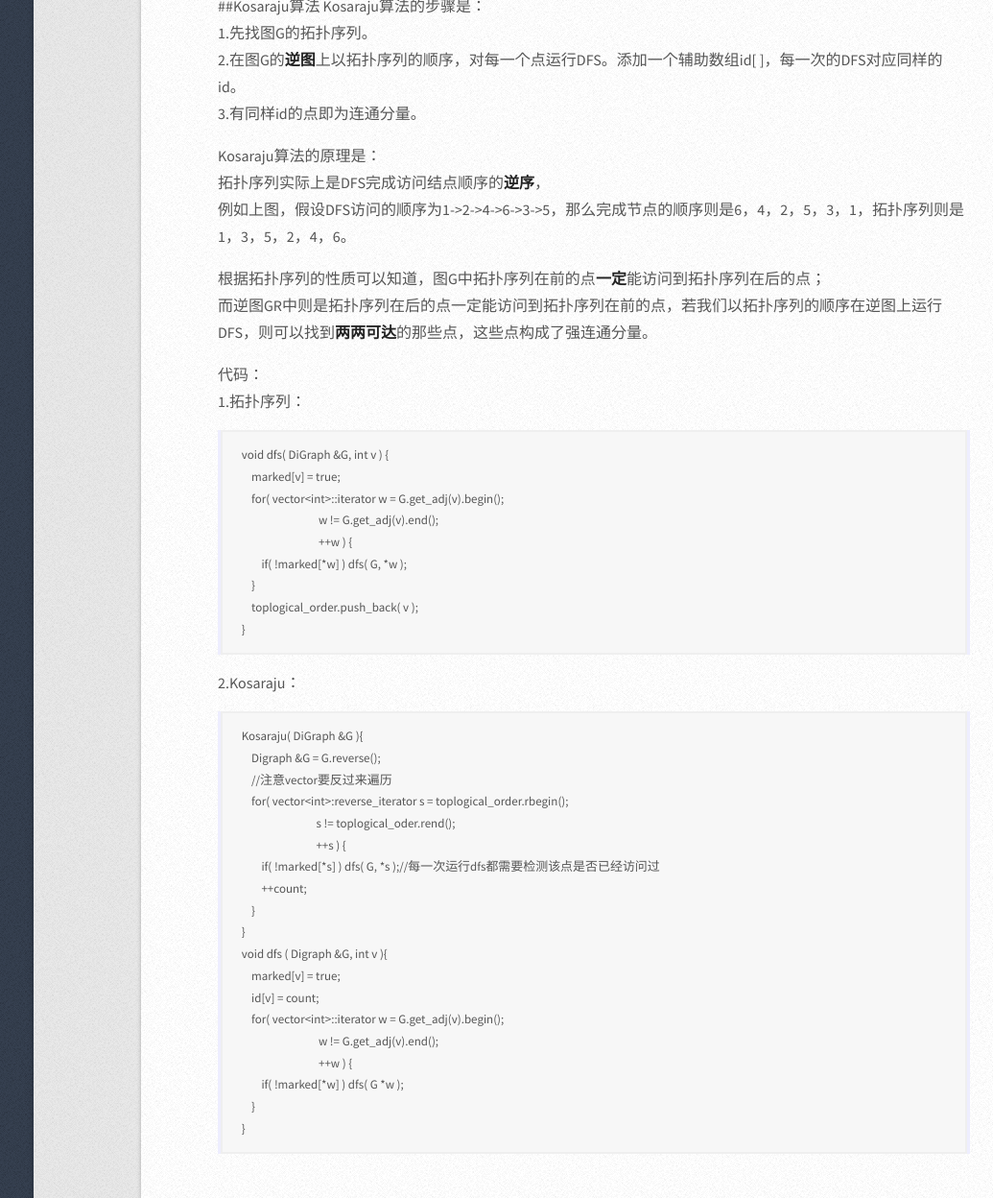
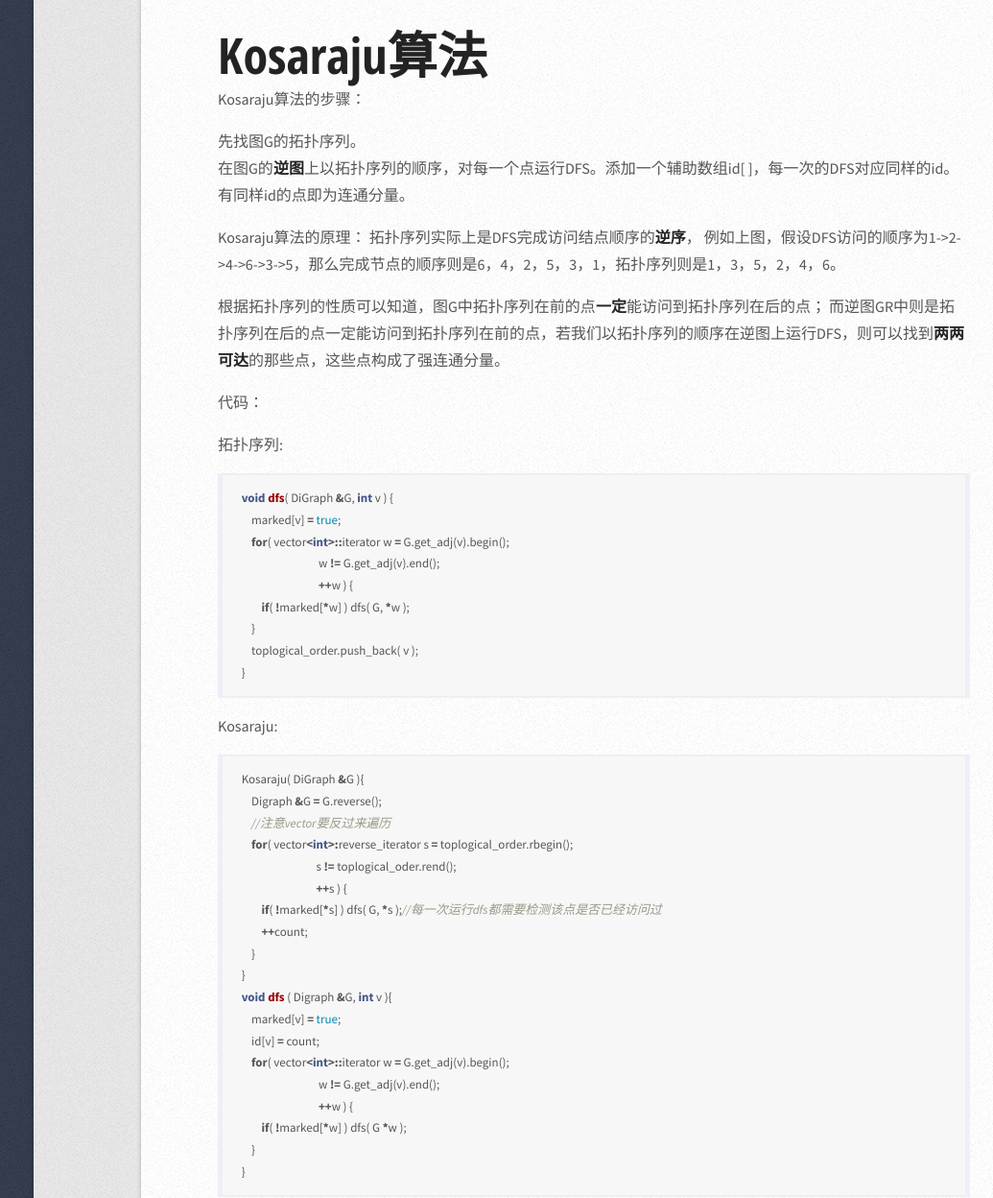
Before and after one commit to kigawas/kigawas.github.io, a Jekyll site: the page built from _posts/2014-04-27-scc-algorithm.md, in a window 1280 px wide and 1400 px high, scrolled down 644 px. Shown: the part 152-1400 px from the top of the window at 96% size, without its empty margins (189-1224 px from the left). Built offline with Jekyll 4.4.1, drawn with Linux system fonts in a browser that asks for light colours; comment, search, counter and statistics services are not loaded; some of the changed text lies outside the part shown; grey boxes are pictures that could not be loaded.

Commit message:
Change format

````diff
--- a/_posts/2014-04-27-scc-algorithm.md
+++ b/_posts/2014-04-27-scc-algorithm.md
@@ -2,58 +2,65 @@
 title:      有向图强连通分量的算法
 ---
 
-##强连通分量的概念
+
+## 强连通分量的概念
+
 
 在有向图G中，如果两个顶点间至少存在一条路径，称两个顶点**强连通(strongly connected)**。如果有向图G的每两个顶点都强连通，称G是一个**强连通图**。非强连通图有向图的极大强连通子图，称为**强连通分量(strongly connected components)**。
 
-例如，下图中，子图{1, 2, 3, 4}为一个强连通分量，因为顶点1,2,3,4两两可达。{5},{6}也分别是两个强连通分量，因为一个顶点到自身必然可达。
+例如，下图中，子图{1, 2, 3, 4}为一个强连通分量，因为顶点1, 2, 3, 4两两可达。{5}, {6}也分别是两个强连通分量，因为一个顶点到自身必然可达。
 
 ![strong connected](https://www.byvoid.com/upload/wp/2009/04/image1.png)
 
-##Kosaraju算法
-Kosaraju算法的步骤是：<br>
-1.先找图G的拓扑序列。<br>
-2.在图G的**逆图**上以拓扑序列的顺序，对每一个点运行DFS。添加一个辅助数组id[ ]，每一次的DFS对应同样的id。<br>
-3.有同样id的点即为连通分量。<br>
+## Kosaraju算法
+Kosaraju算法的步骤：
+1. 先找图G的拓扑序列。
+2. 在图G的**逆图**上以拓扑序列的顺序，对每一个点运行DFS。添加一个辅助数组id[ ]，每一次的DFS对应同样的id。
+3. 有同样id的点即为连通分量。
 
-Kosaraju算法的原理是：<br>
-拓扑序列实际上是DFS完成访问结点顺序的**逆序**，<br>
+Kosaraju算法的原理：
+拓扑序列实际上是DFS完成访问结点顺序的**逆序**，
 例如上图，假设DFS访问的顺序为1->2->4->6->3->5，那么完成节点的顺序则是6，4，2，5，3，1，拓扑序列则是1，3，5，2，4，6。
 
-根据拓扑序列的性质可以知道，图G中拓扑序列在前的点**一定**能访问到拓扑序列在后的点；<br>
+根据拓扑序列的性质可以知道，图G中拓扑序列在前的点**一定**能访问到拓扑序列在后的点；
 而逆图GR中则是拓扑序列在后的点一定能访问到拓扑序列在前的点，若我们以拓扑序列的顺序在逆图上运行DFS，则可以找到**两两可达**的那些点，这些点构成了强连通分量。
 
-代码：<br>
-1.拓扑序列：
+代码：
 
-    void dfs( DiGraph &G, int v ) {
-        marked[v] = true;
-        for( vector<int>::iterator w = G.get_adj(v).begin();
-                                   w != G.get_adj(v).end();
-                                   ++w ) {
-            if( !marked[*w] ) dfs( G, *w );
-        }
-        toplogical_order.push_back( v );
+- 拓扑序列:
+
+```cpp
+void dfs( DiGraph &G, int v ) {
+    marked[v] = true;
+    for( vector<int>::iterator w = G.get_adj(v).begin();
+                               w != G.get_adj(v).end();
+                               ++w ) {
+        if( !marked[*w] ) dfs( G, *w );
     }
+    toplogical_order.push_back( v );
+}
+```
 
-2.Kosaraju：
+- Kosaraju:
 
-    Kosaraju( DiGraph &G ){
-        Digraph &G = G.reverse();
-        //注意vector要反过来遍历
-        for( vector<int>:reverse_iterator s = toplogical_order.rbegin();
-                                  s != toplogical_oder.rend();
-                                  ++s ) {
-            if( !marked[*s] ) dfs( G, *s );//每一次运行dfs都需要检测该点是否已经访问过
-            ++count;
-        }
+```cpp
+Kosaraju( DiGraph &G ){
+    Digraph &G = G.reverse();
+    //注意vector要反过来遍历
+    for( vector<int>:reverse_iterator s = toplogical_order.rbegin();
+                              s != toplogical_oder.rend();
+                              ++s ) {
+        if( !marked[*s] ) dfs( G, *s );//每一次运行dfs都需要检测该点是否已经访问过
+        ++count;
     }
-    void dfs ( Digraph &G, int v ){
-        marked[v] = true;
-        id[v] = count;
-        for( vector<int>::iterator w = G.get_adj(v).begin();
-                                   w != G.get_adj(v).end();
-                                   ++w ) {
-            if( !marked[*w] ) dfs( G *w );
-        }
+}
+void dfs ( Digraph &G, int v ){
+    marked[v] = true;
+    id[v] = count;
+    for( vector<int>::iterator w = G.get_adj(v).begin();
+                               w != G.get_adj(v).end();
+                               ++w ) {
+        if( !marked[*w] ) dfs( G *w );
     }
+}
+```
````
